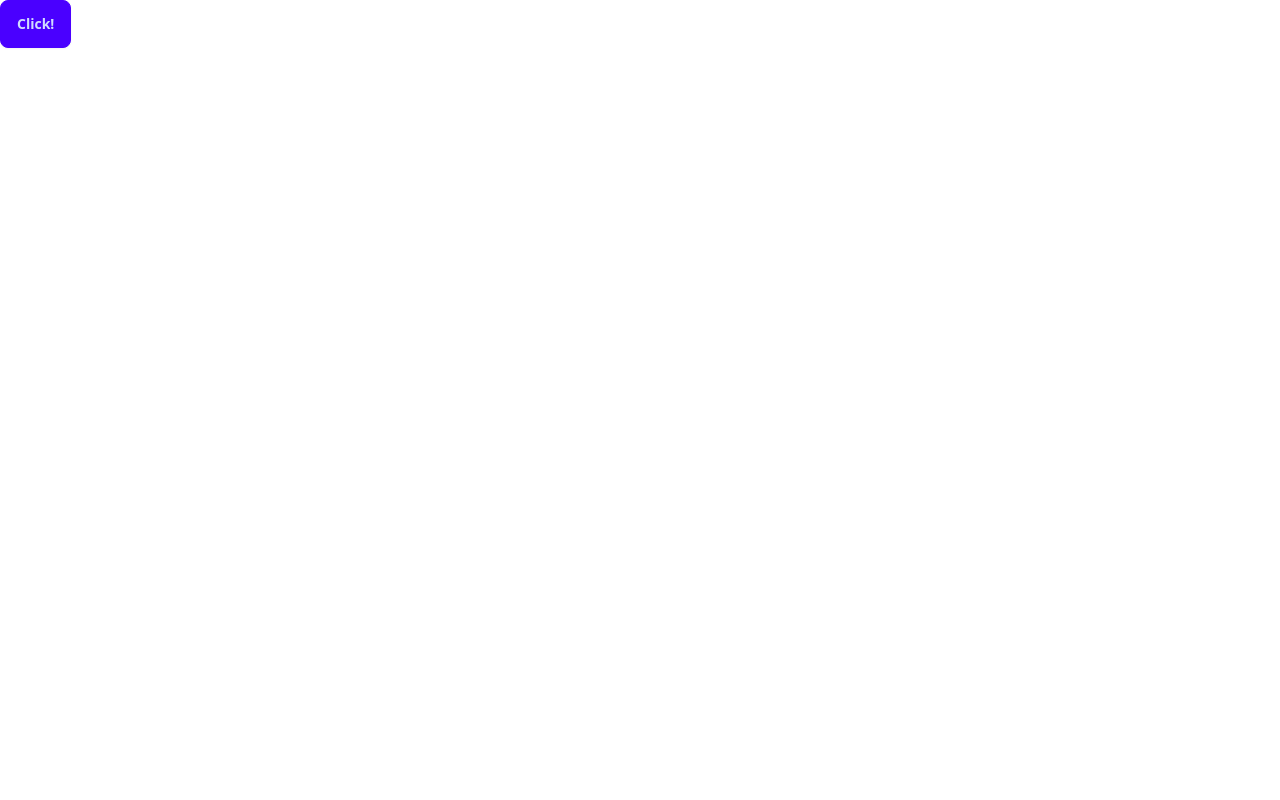
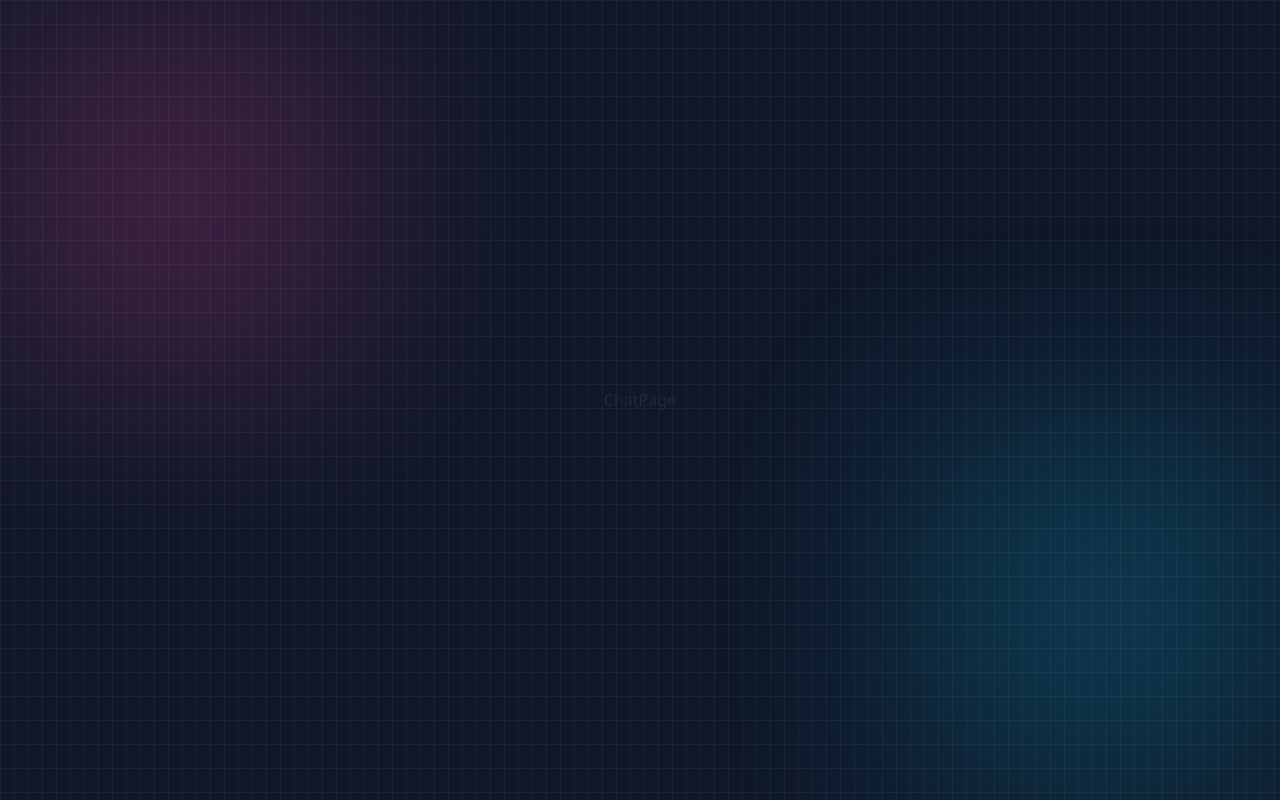
Before and after one commit to Utkarsh-Sharan/bondly-chat-app, a React (Vite) app in the folder frontend/: page / in a window 1280 px wide. Built offline with nearby package versions, Linux system fonts and the light colour scheme.

Commit message:
setup pages and backgrounds

```diff
--- a/frontend/src/App.jsx
+++ b/frontend/src/App.jsx
@@ -1,7 +1,22 @@
-import React from "react";
+import { Route, Routes } from "react-router";
+import ChatPage from "./pages/ChatPage.jsx";
+import LoginPage from "./pages/LoginPage.jsx";
+import SignupPage from "./pages/SignupPage.jsx";
 
 function App() {
-  return <button className="btn btn-primary">Click!</button>;
+  return (
+    <div className="min-h-screen bg-slate-900 relative flex items-center justify-center p-4 overflow-hidden">
+      {/* GRID BG & GLOW SHAPES */}
+      <div className="absolute inset-0 bg-[linear-gradient(to_right,#4f4f4f2e_1px,transparent_1px),linear-gradient(to_bottom,#4f4f4f2e_1px,transparent_1px)] bg-[size:14px_24px]" />
+      <div className="absolute top-0 -left-4 size-96 bg-pink-500 opacity-20 blur-[100px]" />
+      <div className="absolute bottom-0 -right-4 size-96 bg-cyan-500 opacity-20 blur-[100px]" />
+      <Routes>
+        <Route path="/" element={<ChatPage />} />
+        <Route path="/signup" element={<SignupPage />} />
+        <Route path="/login" element={<LoginPage />} />
+      </Routes>
+    </div>
+  );
 }
 
 export default App;
--- /dev/null
+++ b/frontend/src/pages/ChatPage.jsx
@@ -0,0 +1,7 @@
+import React from "react";
+
+function ChatPage() {
+  return <div>ChatPage</div>;
+}
+
+export default ChatPage;
--- /dev/null
+++ b/frontend/src/pages/LoginPage.jsx
@@ -0,0 +1,7 @@
+import React from "react";
+
+function LoginPage() {
+  return <div>LoginPage</div>;
+}
+
+export default LoginPage;
--- /dev/null
+++ b/frontend/src/pages/SignupPage.jsx
@@ -0,0 +1,7 @@
+import React from "react";
+
+function SignupPage() {
+  return <div>SignupPage</div>;
+}
+
+export default SignupPage;
```
